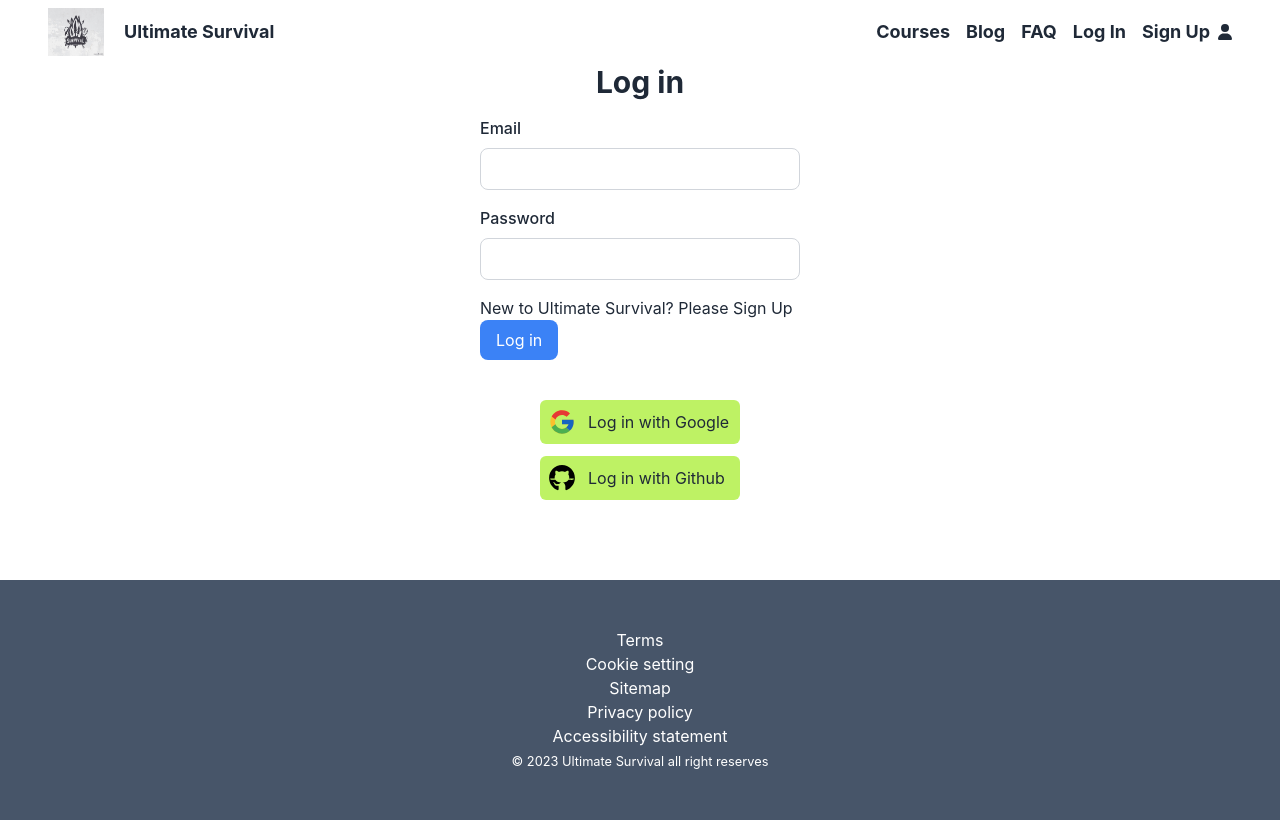
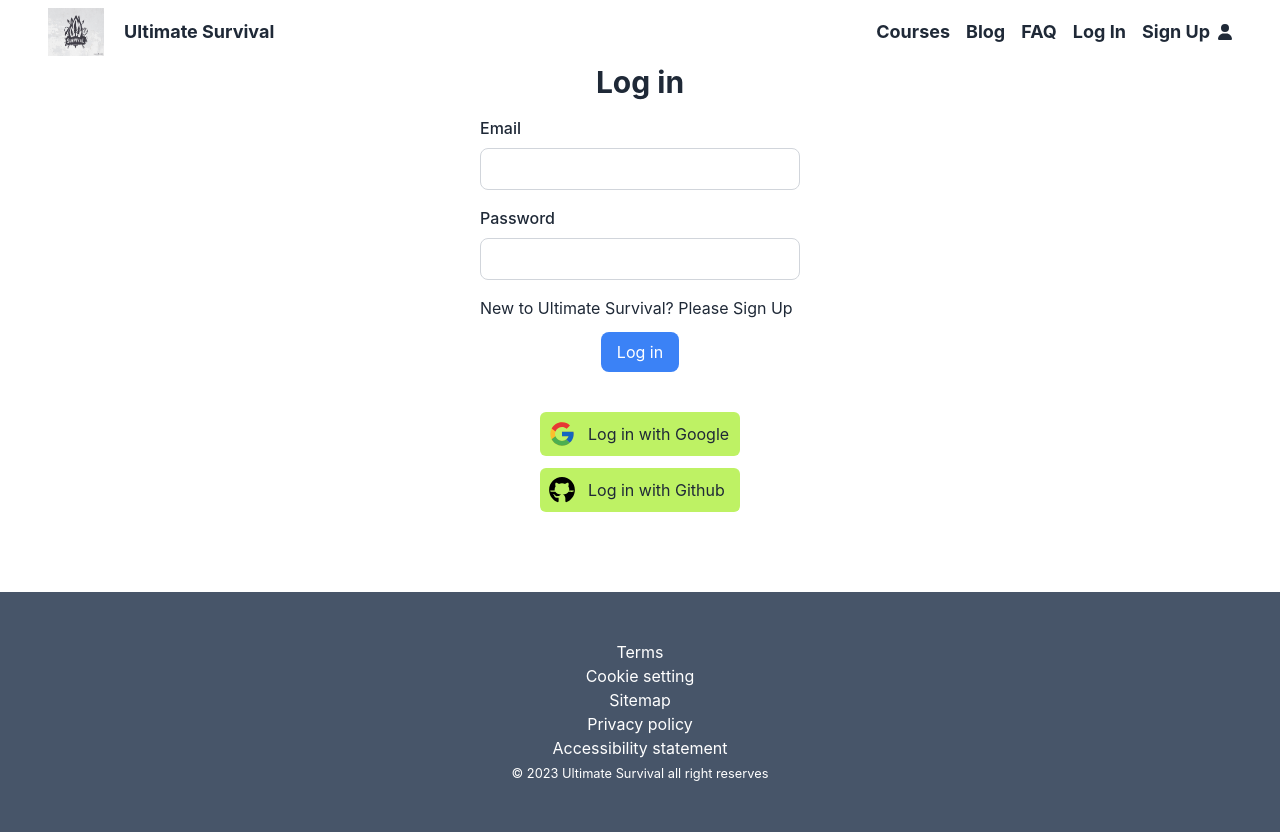
Before and after one commit to sowmik-sec/ultimate-survival, a React (Create React App) app: page /login in a window 1280 px wide. Built offline with nearby package versions, Linux system fonts and the light colour scheme; no server answers.

Commit message:
login and signup button style changed

```diff
--- a/src/components/login/Login/Login.js
+++ b/src/components/login/Login/Login.js
@@ -54,12 +54,14 @@ function Login() {
         <p>
           New to Ultimate Survival? Please <Link to="/signup">Sign Up</Link>
         </p>
+        <div className="text-center mt-3">
           <button
             type="submit"
             className="bg-blue-500 text-white px-4 py-2 rounded-lg hover:bg-blue-600"
           >
             Log in
           </button>
+        </div>
       </form>
       <div className="mt-10 mb-20 flex flex-col items-center justify-start">
         <button className="flex items-center p-2 bg-lime-300 hover:bg-lime-700 rounded-md w-[200px] mb-3">
--- a/src/components/login/SignUp/SignUp.js
+++ b/src/components/login/SignUp/SignUp.js
@@ -102,12 +102,14 @@ function SignUp() {
         <p>
           Have an Ultimate Survival account? <Link to="/login">Login</Link>
         </p>
+        <div className="text-center mt-3">
           <button
             type="submit"
             className="bg-blue-500 text-white px-4 py-2 rounded-lg hover:bg-blue-600"
           >
             Sign up
           </button>
+        </div>
       </form>
       <div className="mt-10 mb-14 flex flex-col items-center">
         <button className="flex items-center p-2 bg-lime-300 hover:bg-lime-700 rounded-md w-[220px] mb-3">
```
Lines whose indentation alone changed are shown as unchanged.
